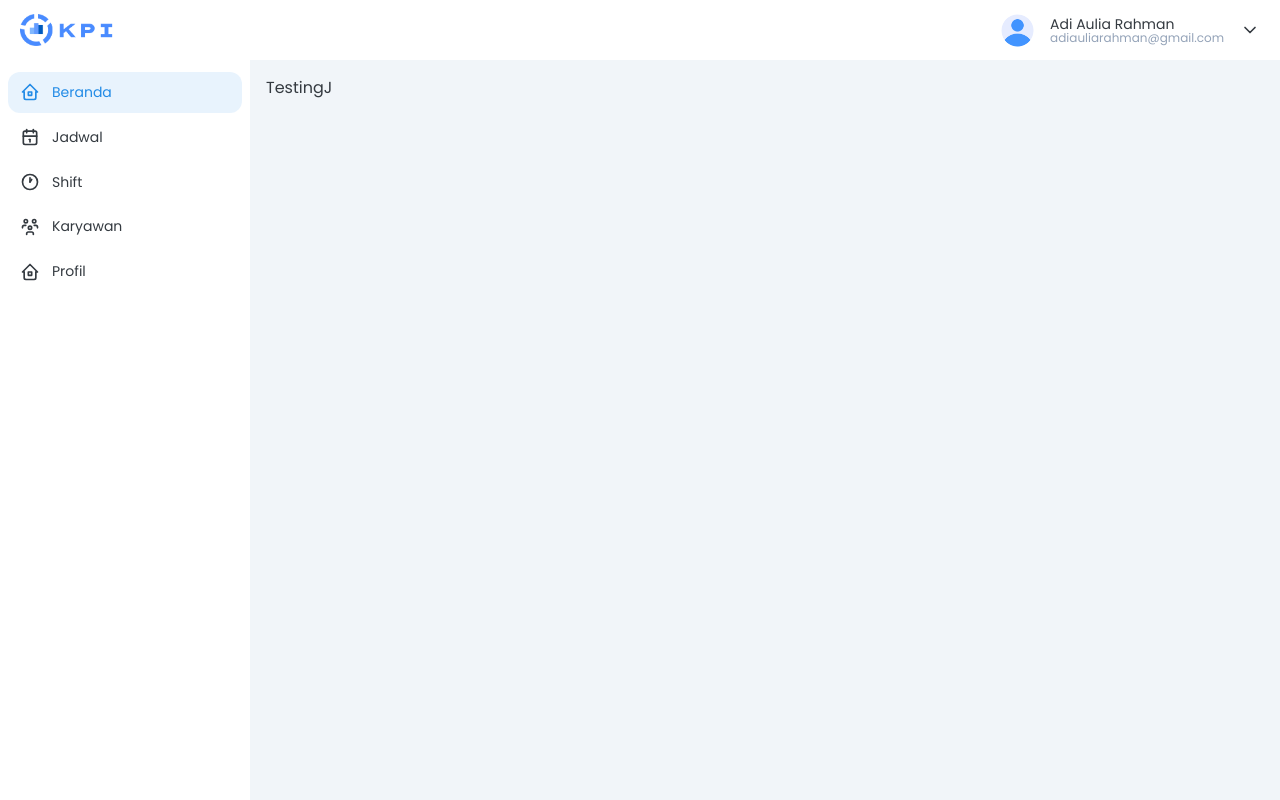
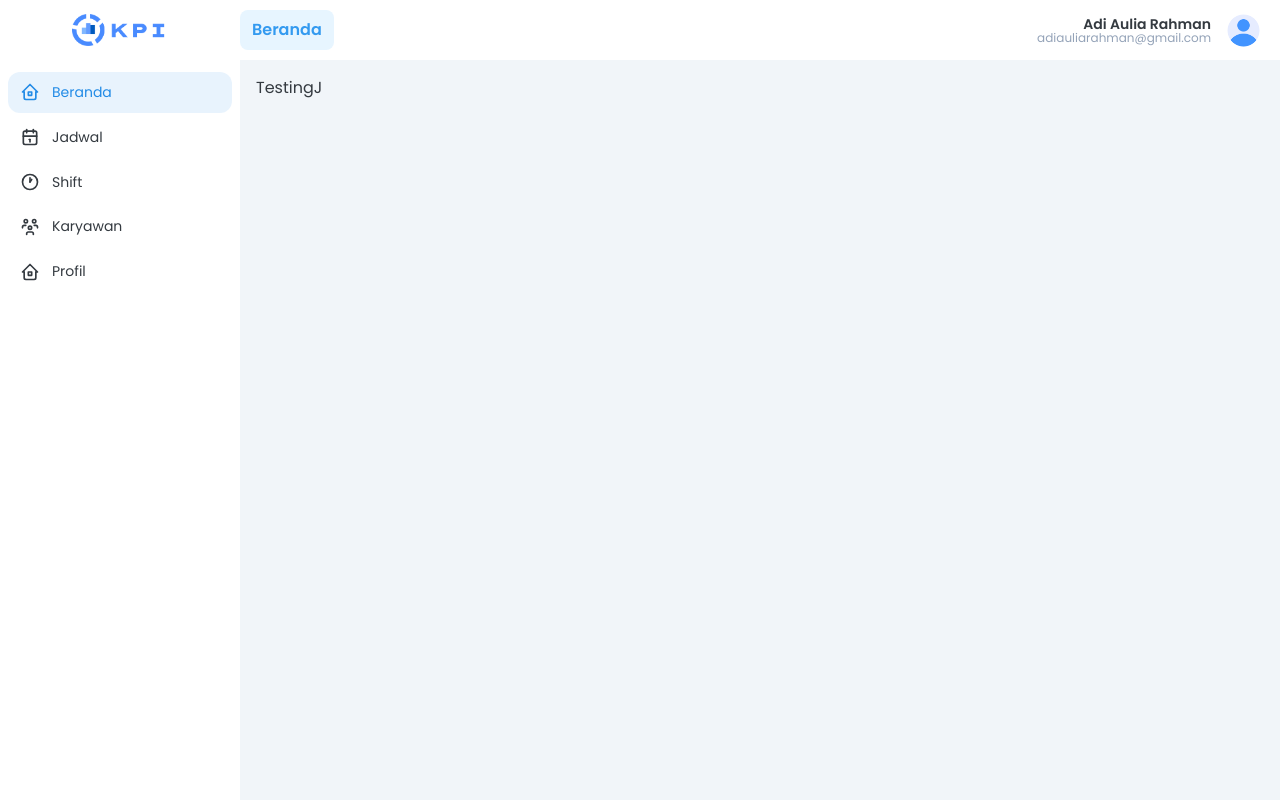
Before and after one commit to adiarhmn/react-kpi-frontend, a React (Vite) app: page /beranda in a window 1280 px wide. Built offline with nearby package versions, Linux system fonts and the light colour scheme; no server answers.

Commit message:
Update SideNav and Layout

```diff
--- a/src/admin_features/shift/pages/ShiftAdmin.tsx
+++ b/src/admin_features/shift/pages/ShiftAdmin.tsx
@@ -1,7 +1,8 @@
 export const ShiftAdmin: React.FC = () => {
   return (
-    <div>
+    <main>
       <h1>Shift Admin</h1>
-    </div>
+
+    </main>
   );
 };
--- a/src/components/layout/AdminLayout.tsx
+++ b/src/components/layout/AdminLayout.tsx
@@ -18,45 +18,73 @@ import {
   IconClockHour1,
   IconUsersGroup,
   IconChevronDown,
+  IconBurger,
 } from '@tabler/icons-react';
 import { SideNav } from '../navigation';
+
+const MenuLinks = [
+  { title: 'Beranda', href: '/beranda', icon: IconHome2 },
+  { title: 'Jadwal', href: '/schedule', icon: IconCalendar },
+  { title: 'Shift', href: '/shift', icon: IconClockHour1 },
+  { title: 'Karyawan', href: '/employee', icon: IconUsersGroup },
+  { title: 'Profil', href: '/profile', icon: IconHome2 },
+];
 
 export const AdminLayout: React.FC = () => {
   // const { creds } = useAuth();
   // if (!creds) return <Navigate to="/login" replace />;
   const [opened, { toggle }] = useDisclosure();
+
+  const [title, setTitle] = useState('Beranda');
   const isMobile = useMediaQuery('(max-width: 768px)');
 
   return (
     <Suspense fallback={<LoadingScreen />}>
       <AppShell
         header={{ height: 60 }}
-        navbar={{ width: 250, breakpoint: 'sm', collapsed: { mobile: !opened } }}
+        navbar={{
+          width: 240,
+          breakpoint: 'sm',
+          collapsed: { mobile: !opened },
+        }}
         padding="md"
         withBorder={false}
       >
         <AppShell.Header>
-          <Group h="100%" px="lg" justify="space-between">
+          <Group h="100%" justify="space-between" gap={0}>
             <Burger opened={opened} onClick={toggle} hiddenFrom="sm" size="sm" />
-            <Group gap={5}>
+            <Group
+              gap={5}
+              justify={isMobile ? 'end' : 'center'}
+              style={{ width: 240 }}
+              className="h-full"
+            >
               <img className="w-24" src="/images/logo-2-kpi.png" alt="KPI" />
+              {/* <div className='text-xs -mt-3 font-semibold'>Key Performance Indicator</div> */}
             </Group>
+
+            {/* Profile and Name Information */}
             {!isMobile && (
+              <Group className="grow h-full" justify="space-between">
+                <h1 className="px-3 py-2 font-semibold text-blue-500 bg-blue-50 rounded-lg text-center">
+                  {title}
+                </h1>
                 <Menu shadow="md" width={200}>
                   <Menu.Target>
                     <UnstyledButton>
-                    <Group gap={16}>
+                      <Group gap={16} px={20}>
+                        <div className="text-sm text-end">
+                          <div className="font-semibold">Adi Aulia Rahman</div>
+                          <div className="text-xs -mt-1 text-slate-400">
+                            adiauliarahman@gmail.com
+                          </div>
+                        </div>
                         <Avatar
                           src={'/images/user-blue-person.png'}
                           alt={'Adi Aulia Rahman'}
                           radius="xl"
                           size={33}
                         />
-                      <div className="text-sm">
-                        <div>Adi Aulia Rahman</div>
-                        <div className="text-xs -mt-1 text-slate-400">adiauliarahman@gmail.com</div>
-                      </div>
-                      <IconChevronDown size={20} />
                       </Group>
                     </UnstyledButton>
                   </Menu.Target>
@@ -84,19 +112,12 @@ export const AdminLayout: React.FC = () => {
                     </Menu.Item>
                   </Menu.Dropdown>
                 </Menu>
+              </Group>
             )}
           </Group>
         </AppShell.Header>
-        <AppShell.Navbar>
-          <SideNav
-            SideNavProps={[
-              { title: 'Beranda', href: '/beranda', icon: IconHome2 },
-              { title: 'Jadwal', href: '/schedule', icon: IconCalendar },
-              { title: 'Shift', href: '/shift', icon: IconClockHour1 },
-              { title: 'Karyawan', href: '/employee', icon: IconUsersGroup },
-              { title: 'Profil', href: '/profile', icon: IconHome2 },
-            ]}
-          />
+        <AppShell.Navbar style={{ transition: 'all 0.3s ease' }}>
+          <SideNav SideNavProps={MenuLinks} ToggleButton={() => toggle()} TitleSetting={setTitle} />
         </AppShell.Navbar>
         <AppShell.Main>
           <Outlet />
--- a/src/components/navigation/SideNav/SideNav.tsx
+++ b/src/components/navigation/SideNav/SideNav.tsx
@@ -11,9 +11,11 @@ export type SideNavProps = {
 
 interface Props {
   SideNavProps: SideNavProps[];
+  ToggleButton: () => void;
+  TitleSetting: (title: string) => void;
 }
 
-export const SideNav: React.FC<Props> = ({ SideNavProps }) => {
+export const SideNav: React.FC<Props> = ({ SideNavProps, ToggleButton, TitleSetting }) => {
   const { pathname } = useLocation();
 
   const isActive = (path: string) => {
@@ -31,6 +33,8 @@ export const SideNav: React.FC<Props> = ({ SideNavProps }) => {
             label={SideNavProps.title}
             onClick={() => {
               navigate(SideNavProps.href);
+              ToggleButton();
+              TitleSetting(SideNavProps.title);
             }}
             leftSection={<SideNavProps.icon size={20} />}
             active={isActive(SideNavProps.href)}
```
Lines whose indentation alone changed are shown as unchanged.
